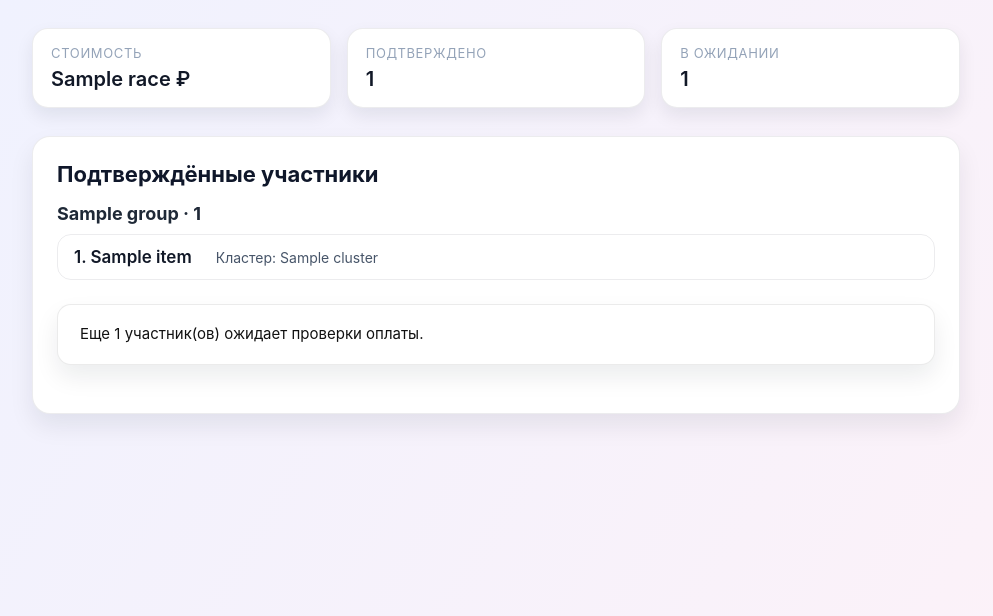
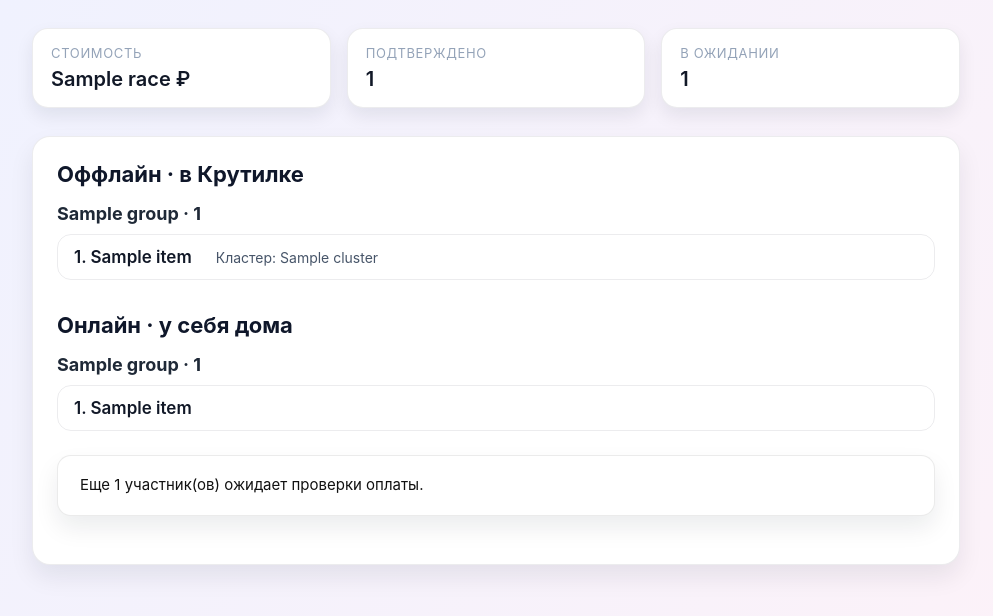
Before and after one commit to fut33v/wattattack_script, a FastAPI app: template webapp/templates/public_race.html in a window 1280 px wide. Shown: the part 136-752 px from the top of the page, without its empty margins (144-1137 px from the left). Run offline with FastAPI, Linux system fonts and the light colour scheme; the template is opened without the code that fills it: most values are stand-ins (such as "Sample title", 1, 10 or a date in 2020); a database or web service that is not in the repository returns one stand-in record (values such as "Sample title"); parts of the project's set-up code (start-up, migrations or seed data) failed here and were passed over; some libraries are stand-ins or nearby versions.

Commit message:
online/offline race

```diff
--- a/webapp/main.py
+++ b/webapp/main.py
@@ -2301,6 +2301,7 @@ def create_app() -> FastAPI:
                 "cluster": entry.get("cluster_label"),
                 "notes": entry.get("notes"),
                 "is_pending": False,
+                "race_mode": entry.get("race_mode"),
             }
             submitted = entry.get("payment_submitted_at")
             if hasattr(submitted, "isoformat"):
@@ -2325,18 +2326,28 @@ def create_app() -> FastAPI:
         else:
             description_formatted = None
 
-        grouped_participants: list[dict] = []
-        groups_map: dict[str, list] = {}
+        grouped_participants_offline: list[dict] = []
+        grouped_participants_online: list[dict] = []
+        groups_map_offline: dict[str, list] = {}
+        groups_map_online: dict[str, list] = {}
         unassigned_label = "Кластер не назначен"
         for item in participants:
+            mode_key = (item.get("race_mode") or "").strip().lower()
+            target_map = groups_map_offline if mode_key != "online" else groups_map_online
             label = (item.get("cluster") or "").strip() or unassigned_label
-            groups_map.setdefault(label, []).append(item)
+            target_map.setdefault(label, []).append(item)
 
         for label in ordered_cluster_labels:
-            if label in groups_map:
-                grouped_participants.append({"label": label, "participants": groups_map.pop(label)})
-        for label in sorted(groups_map.keys()):
-            grouped_participants.append({"label": label, "participants": groups_map[label]})
+            if label in groups_map_offline:
+                grouped_participants_offline.append({"label": label, "participants": groups_map_offline.pop(label)})
+        for label in sorted(groups_map_offline.keys()):
+            grouped_participants_offline.append({"label": label, "participants": groups_map_offline[label]})
+
+        for label in ordered_cluster_labels:
+            if label in groups_map_online:
+                grouped_participants_online.append({"label": label, "participants": groups_map_online.pop(label)})
+        for label in sorted(groups_map_online.keys()):
+            grouped_participants_online.append({"label": label, "participants": groups_map_online[label]})
 
         race_payload = {
             "title": race.get("title"),
@@ -2357,7 +2368,8 @@ def create_app() -> FastAPI:
             {
                 "race": race_payload,
                 "participants": participants,
-                "participant_groups": grouped_participants,
+                "participant_groups_offline": grouped_participants_offline,
+                "participant_groups_online": grouped_participants_online,
                 "participants_count": len(participants),
                 "pending_count": pending_count,
                 "share_url": share_url,
--- a/webapp/templates/public_race.html
+++ b/webapp/templates/public_race.html
@@ -204,9 +204,9 @@
         </div>
 
         <section>
-          <h2>Подтверждённые участники</h2>
-          {% if participant_groups %}
-            {% for group in participant_groups %}
+          <h2>Оффлайн · в Крутилке</h2>
+          {% if participant_groups_offline %}
+            {% for group in participant_groups_offline %}
               <div class="cluster-block">
                 <h3 class="cluster-title">{{ group.label }} · {{ group.participants|length }}</h3>
                 <ol class="participants-list">
@@ -232,6 +232,27 @@
             <div class="empty-state">Пока нет подтверждённых участников.</div>
           {% endif %}
 
+          <h2 style="margin-top: 32px;">Онлайн · у себя дома</h2>
+          {% if participant_groups_online %}
+            {% for group in participant_groups_online %}
+              <div class="cluster-block">
+                <h3 class="cluster-title">{{ group.label }} · {{ group.participants|length }}</h3>
+                <ol class="participants-list">
+                  {% for item in group.participants %}
+                    <li class="participant-card">
+                      <div class="participant-name">{{ loop.index }}. {{ item.name }}</div>
+                      {% if item.is_pending %}
+                        <span class="pending-badge">БЕЗ ОПЛАТЫ!</span>
+                      {% endif %}
+                    </li>
+                  {% endfor %}
+                </ol>
+              </div>
+            {% endfor %}
+          {% else %}
+            <div class="empty-state">Онлайн участников нет.</div>
+          {% endif %}
+
           {% if pending_count > 0 %}
             <div class="notice" style="margin-top: 20px;">
               Еще {{ pending_count }} участник(ов) ожидает проверки оплаты.
```
